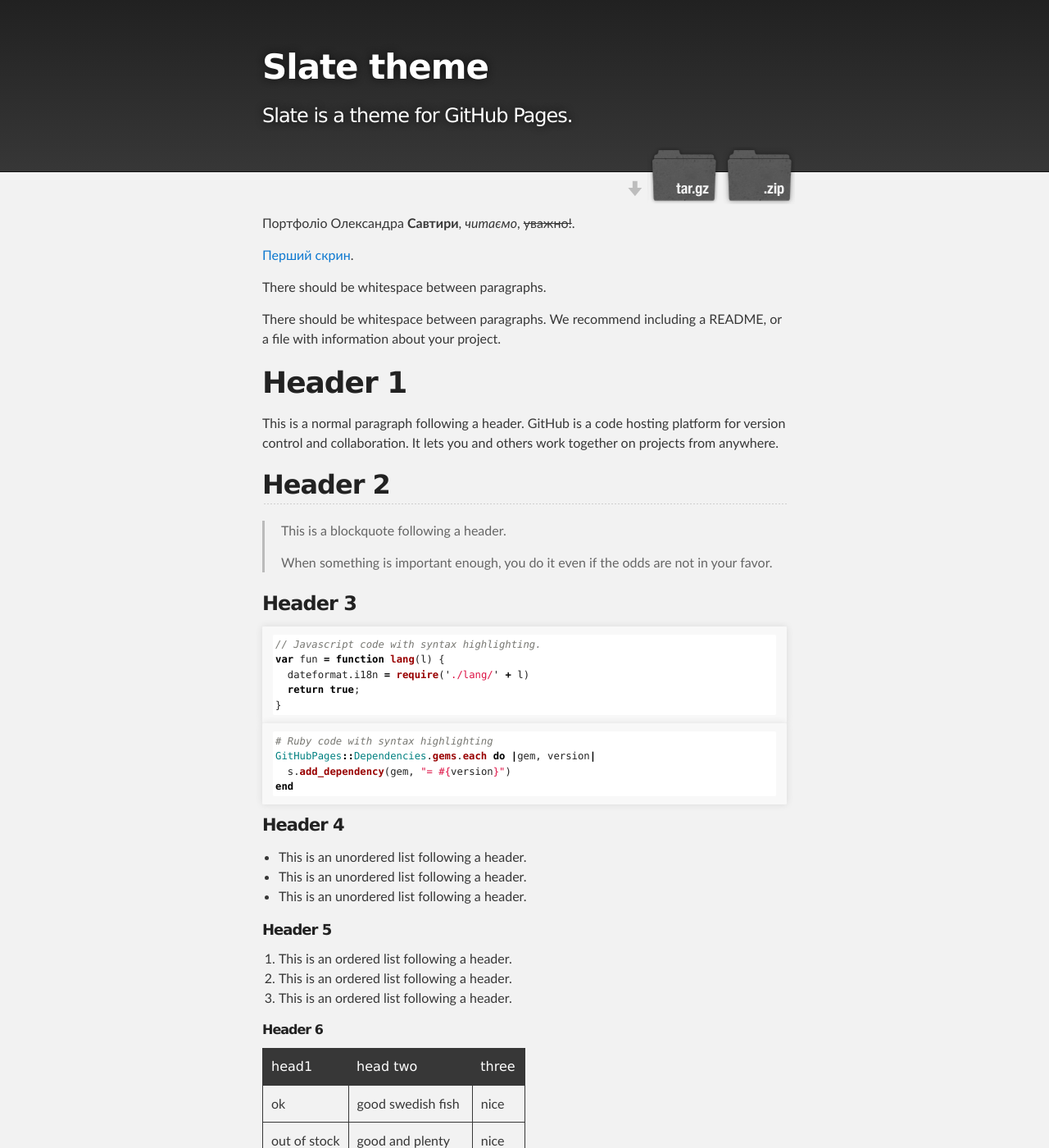
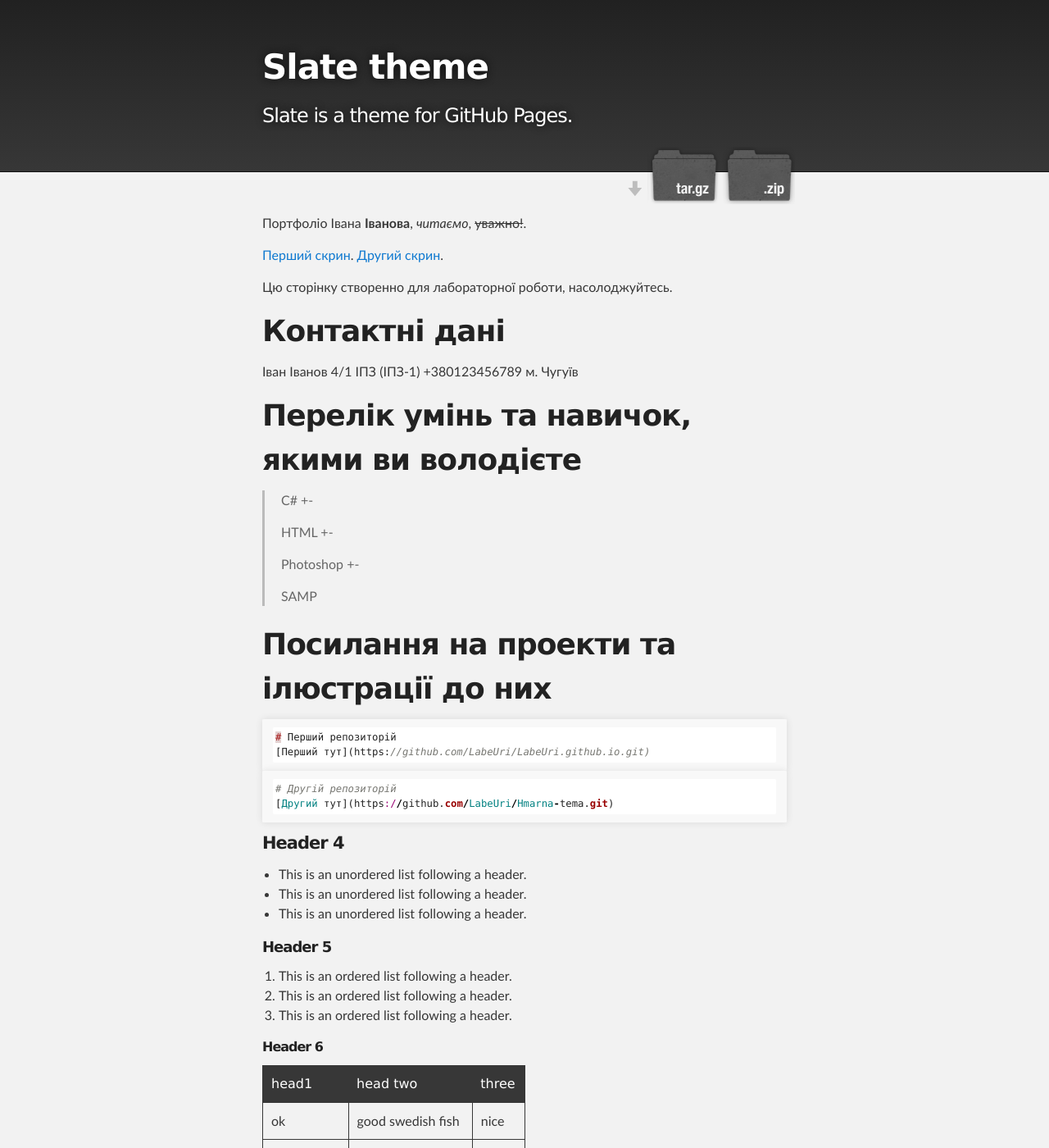
Before and after one commit to LabeUri/LabeUri.github.io, a Jekyll site: the page built from index.md, in a window 1280 px wide and 1400 px high. Shown: the whole window at 82% size. Built offline with Jekyll 4.4.1, drawn with Linux system fonts in a browser that asks for light colours.

Commit message:
peredelka2

````diff
--- a/index.md
+++ b/index.md
@@ -2,39 +2,41 @@
 layout: default
 ---
 
-Портфоліо Олександра **Савтири**, _читаємо_,  ~~уважно!~~.
+Портфоліо Івана **Іванова**, _читаємо_,  ~~уважно!~~.
 
 [Перший скрин](./img/1.png).
+[Другий скрин](./img/2.png).
 
-There should be whitespace between paragraphs.
 
-There should be whitespace between paragraphs. We recommend including a README, or a file with information about your project.
+Цю сторінку створенно для лабораторної роботи, насолоджуйтесь.
 
-# Header 1
+# Контактні дані
+Іван Іванов 4/1 ІПЗ (ІПЗ-1)
++380123456789
+м. Чугуїв
 
-This is a normal paragraph following a header. GitHub is a code hosting platform for version control and collaboration. It lets you and others work together on projects from anywhere.
+# Перелік умінь та навичок, якими ви володієте
 
-## Header 2
+> С# +-
+>
+> HTML +-
+>
+> Photoshop +-
+>
+> SAMP
 
-> This is a blockquote following a header.
->
-> When something is important enough, you do it even if the odds are not in your favor.
 
-### Header 3
+# Посилання на проекти та ілюстрації до них
+
 
 ```js
-// Javascript code with syntax highlighting.
-var fun = function lang(l) {
-  dateformat.i18n = require('./lang/' + l)
-  return true;
-}
+# Перший репозиторій
+[Перший тут](https://github.com/LabeUri/LabeUri.github.io.git)
 ```
 
 ```ruby
-# Ruby code with syntax highlighting
-GitHubPages::Dependencies.gems.each do |gem, version|
-  s.add_dependency(gem, "= #{version}")
-end
+# Другій репозиторій
+[Другий тут](https://github.com/LabeUri/Hmarna-tema.git)
 ```
 
 #### Header 4
````
